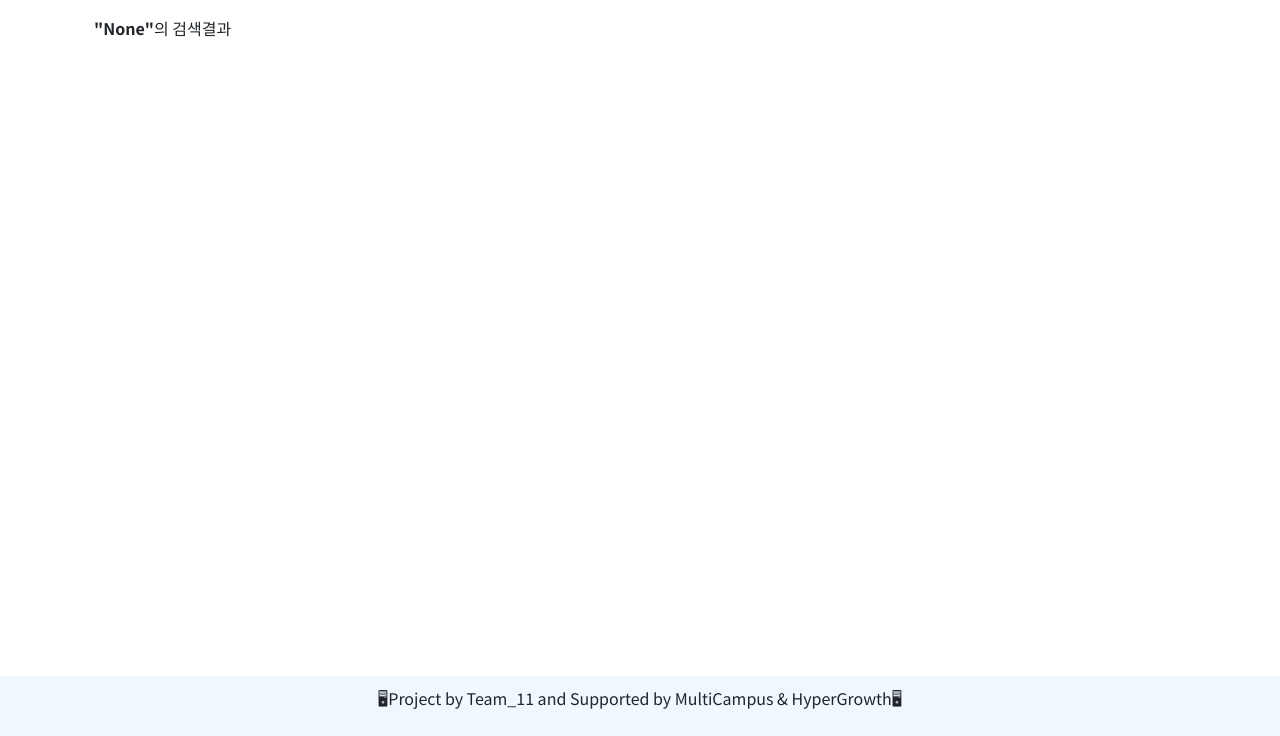
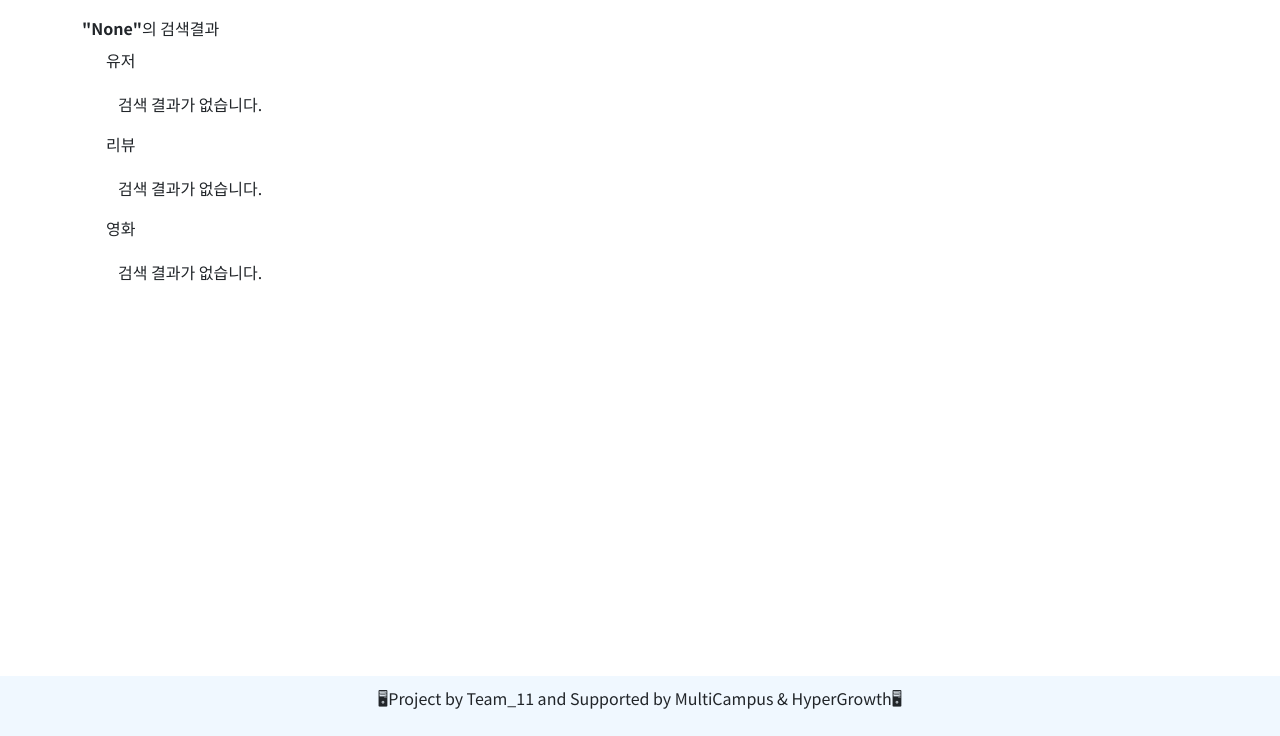
Before and after one commit to sjhmlj/pj_first, a Django app: page /search/ in a window 1280 px wide. Shown: the part 64-800 px from the top of the page. Run offline with Django 3.2, Linux system fonts and the light colour scheme; some libraries are stand-ins or nearby versions.

Commit message:
searchresult

```diff
--- a/search/templates/search/search.html
+++ b/search/templates/search/search.html
@@ -2,8 +2,70 @@
 {% load django_bootstrap5 %}
 
 {% block content %}
+<div class="my-2">
+  <span><b>"{{ query }}"</b>의 검색결과</span>
+</div>
+<!-- 유저 -->
 <div class="container">
-  <p><b>"{{ query }}"</b>의 검색결과</p>
+  <div class="row mx-auto">
+    <span>유저</span>
+    {% for user in user %}
+    <div class="col-9 col-sm-12 col-md-4 col-md-12 col-lg-4">
+      <div class="card text-center" style="min-width: 18rem;">
+        <a href="{{ user.get_url }}">
+          <h4>{{ user.username }}</h4>
+        </a>
+      </div>
+    </div>
+    {% empty %}
+    <div class="row mx-auto">
+      <p style="padding-top: 20px;">검색 결과가 없습니다.</p>
+    </div>
+    {% endfor %}
+  </div>
 </div>
-
+<!-- 리뷰 -->
+<div class="container">
+  <div class="row mx-auto">
+    <span>리뷰</span>
+    {% for review in review %}
+    <div class="col-9 col-sm-12 col-md-4 col-md-12 col-lg-4">
+      <div class="card text-center" style="min-width: 18rem;">
+        <a href="{{ review.get_url }}">
+          <h4>{{ review.title }}</h4>
+        </a>
+        <div class="card-body">
+          <p>{{ review.content }}</p>
+        </div>
+      </div>
+    </div>
+    {% empty %}
+    <div class="row mx-auto">
+      <p style="padding-top: 20px;">검색 결과가 없습니다.</p>
+    </div>
+    {% endfor %}
+  </div>
+</div>
+<!-- 영화 -->
+<div class="container">
+  <div class="row mx-auto">
+    <span>영화</span>
+    {% for movie in movie %}
+    <div class="col-9 col-sm-12 col-md-4 col-md-12 col-lg-4">
+      <div class="card text-center" style="min-width: 18rem;">
+        <a href="{{ movie.get_url }}">
+          <h4>{{ movie.title }}</h4>
+        </a>
+        <div class="card-body">
+          <p>{{ movie.content }}</p>
+        </div>
+      </div>
+    </div>
+    {% empty %}
+    <div class="row mx-auto">
+      <p style="padding-top: 20px;">검색 결과가 없습니다.</p>
+    </div>
+    {% endfor %}
+  </div>
+</div>
 {% endblock content %}
```
